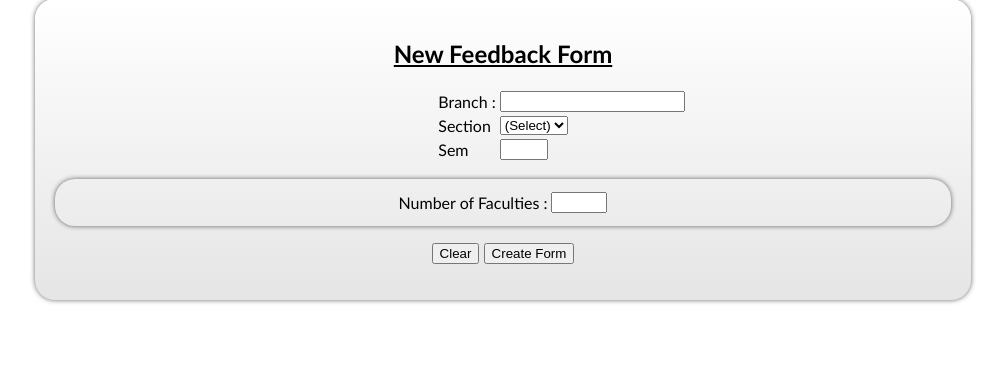
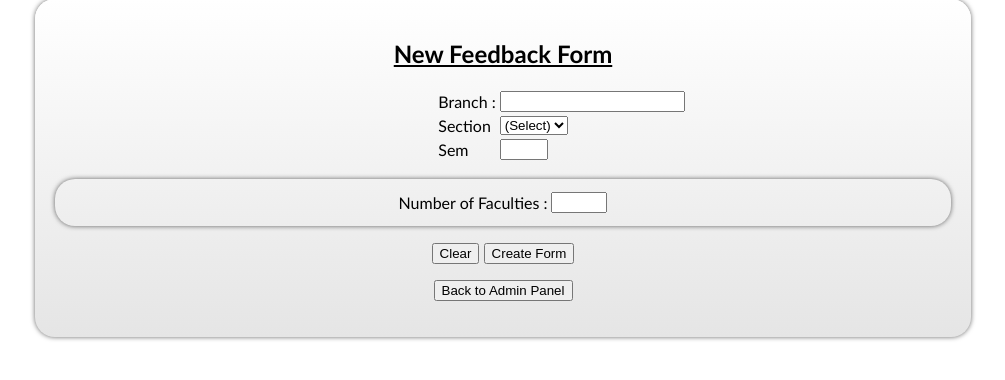
Before and after one commit to arpitparmar5739/feedback-system, a PHP site: page /create_form.php in a window 1280 px wide. Shown: the part 51-431 px from the top of the page, without its empty margins (137-1142 px from the left). Run offline with PHP 8.4, Linux system fonts and the light colour scheme; the visitor is signed in with stand-in values (Sample User, id 1); tables that the repository leaves empty or names only in its code hold one stand-in row (values such as "Sample post"); data that the repository does not hold is empty.

Commit message:
Added <Go Back> buttons on all pages

```diff
--- a/add_teacher.php
+++ b/add_teacher.php
@@ -65,6 +65,8 @@ if(!isset($_SESSION['login_admin']))
             <input type="submit" value="Add" />
         </form>
 
+		<br /><input type="button" onclick="location.href='admin_panel.php';" value="Go Back" />
+
     </div>
 </body>
 </html>
--- a/admin_change_password.php
+++ b/admin_change_password.php
@@ -42,6 +42,8 @@ if(!isset($_SESSION['login_admin']))
 		<input type="submit" name="submit" value="Change Password" />
 	</form>
     </div>
+
+	<br /><input type="button" onclick="location.href='admin_panel.php';" value="Go Back" />
 
 
 </body>
--- a/create_form.php
+++ b/create_form.php
@@ -86,6 +86,7 @@ if(!isset($_SESSION['login_admin']))
                 <input type="reset" value="Clear" />
                 <input type="submit" value="Create Form" />
             </p>
+			<input type="button" onclick="location.href='admin_panel.php';" value="Back to Admin Panel" />
 
         </form>
 
--- a/design_form.php
+++ b/design_form.php
@@ -225,6 +225,7 @@ if(!isset($_SESSION['login_admin']))
             <input type="submit" value="Submit" class="submit" />
 		</div>
 
+		<br /><input type="button" onclick="location.href='admin_panel.php';" value="Go Back" />
 
   <script src="chosen/jquery.min.js" type="text/javascript"></script>
   <script src="chosen/chosen.jquery.js" type="text/javascript"></script>
--- a/report_principal.php
+++ b/report_principal.php
@@ -65,6 +65,9 @@ if(!isset($_SESSION['login_principal']))
                 <input type="submit" value="Show Report" />
             </form>
         </div>
+
+		<br /><br /><input type="button" onclick="location.href='principal_panel.php';" value="Go Back" />
+
     </div>
     <br />
     <br />
--- a/reports.php
+++ b/reports.php
@@ -37,6 +37,7 @@ if(!isset($_SESSION['login_fc']))
          Feedback System | Feedback Co-ordinator Reports
     </span>
     </div>
+	<br /><input type="button" onclick="location.href='fc_panel.php';" value="Go Back" /><br /><br />
     <div>
 
         <div class="college_department">
@@ -149,5 +150,6 @@ if(!isset($_SESSION['login_fc']))
             </div>
         </div>
     </div>
+
 </body>
 </html>
--- a/submit_new_form.php
+++ b/submit_new_form.php
@@ -66,7 +66,8 @@ if(isset($_POST['f1']) && isset($_POST['s1']) && isset($_POST['skill1']) && isse
 <div style="margin:auto; margin-top:50px ; text-align:center ; box-shadow:0 0 5px rgba(0,0,0,0.7) ; box-radius:20px ; width:60% ; padding:20px; font-family:'Franklin Gothic Medium', 'Arial Narrow', Arial, sans-serif">
 <h2> Form Created Successfully for Semester <?php echo $sem; ?> ! </h2>
 <p>Form ID : <?php echo $form_id; ?></p>
-<a href="create_form.php" style="text-decoration:none; color:black;"><button>Create more forms</button></a>
+<br /><input type="button" onclick="location.href='create_form.php';" value="Create more forms" /><br />
+<br /><input type="button" onclick="location.href='admin_panel.php';" value="Back to Admin Panel" />
 </div>
 </body>
 </html>
```
